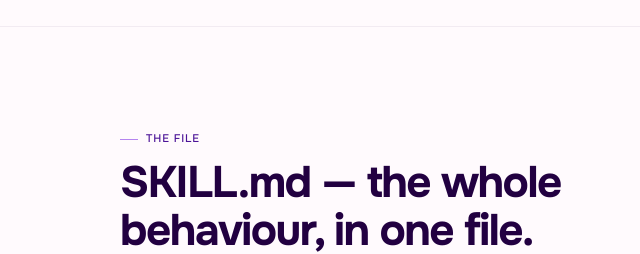
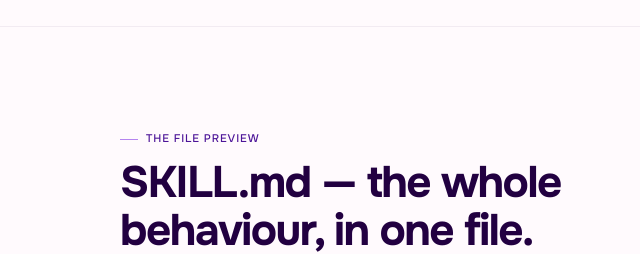
Before and after one commit to valeryatmake/weekly-skill-discovery, a plain HTML site: page index.html in a window 1280 px wide. Shown: the part 3160-3414 px from the top of the page, 0-640 px from the left. Drawn offline with nearby package versions, Linux system fonts and the light colour scheme; a web font is replaced by a local one.

Commit message:
final touches

```diff
--- a/index.html
+++ b/index.html
@@ -581,7 +581,7 @@
 <!-- ── SKILL.md ─────────────────────────────────────── -->
 <section id="skill-file">
   <div class="wrap">
-    <span class="eyebrow">The file</span>
+    <span class="eyebrow">The file preview</span>
     <h2>SKILL.md — the whole behaviour, in one file.</h2>
     <p class="sub">Copy this into <code style="font-family:var(--font-mono); font-size:13px; background:var(--orchid-100); color:var(--orchid-800); padding:1px 7px; border-radius:4px;">weekly-skill-discovery/SKILL.md</code> in your skills folder. The CONFIG block at the top fills itself in on first run.</p>
 
```
Also changed, not shown: 1 other file.
